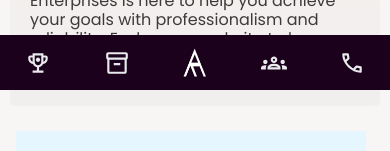
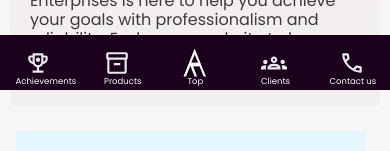
Before and after one commit to AbhiQuodes/Aryan-Enterprises, a React (Create React App) app: page / in a window 390 px wide. Shown: the part 754-905 px from the top of the page. Built offline with nearby package versions, Linux system fonts and the light colour scheme.

Commit message:
7th commit

```diff
--- a/src/components/FootNavBar.css
+++ b/src/components/FootNavBar.css
@@ -77,16 +77,20 @@
   .aryan-logo {
     width: 40px;
   }
+  .l5{
+    left:15px !important;
+    bottom:5px;
+
+  }
 
   .foot-nav-list-items :hover .foot-nav-bar-icon-label {
     display: inline-block;
-    scale: 1.25;
+    scale: 1.125;
   }
 }
 
 .aryan-logo:hover {
-  scale: 1.4692;
-  background-blend-mode: color-burn;
+ background-color: grey;
 }
 
 @media (max-width: 600px) {
@@ -120,6 +124,10 @@
     height: 30px;
     margin-top: 10px;
   }
+  .l5{
+    left:15px !important;
+    bottom:5px;
+  }
   .foot-nav-list {
     width: 100%;
     display: flex;
@@ -146,22 +154,23 @@
     position: static;
   }
   .l3,
-  .l2 {
+  .l2  {
     left: 10px !important;
     /* top */
   }
   .foot-nav-bar-icons:hover .foot-nav-bar-icon-label {
     display: inline-block;
+    scale:2;
   }
   .foot-nav-bar-icon-label {
     width: fit-content;
     padding: 5px 0px;
     color: white;
     position: absolute;
-    bottom: -3px;
+    bottom: -5px;
     left: -0px;
     font-size: 8.5px;
-    display: none;
+    display: inline-block;
     /* background-color: rgb(16, 2, 14); */
     border-radius: 10px;
     transition: 1.2 ease-in-out;
--- a/src/components/FootNavBar.js
+++ b/src/components/FootNavBar.js
@@ -157,7 +157,7 @@ const FootNavBar = ({
                   className="foot-nav-bar-icons aryan-logo"
                   alt="icon-logo"
                 ></img>
-                <label ref={refLabel5} className="foot-nav-bar-icon-label l2">
+                <label ref={refLabel5} className="foot-nav-bar-icon-label l5">
                   Top
                 </label>
               </div>
```
